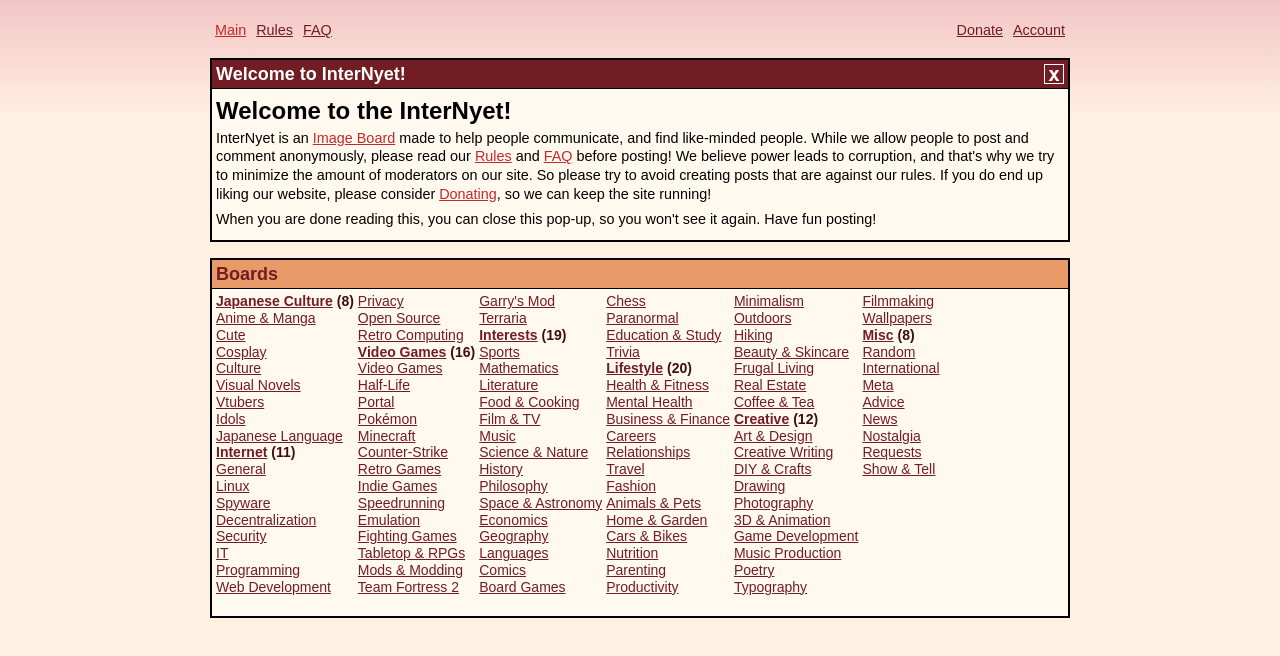
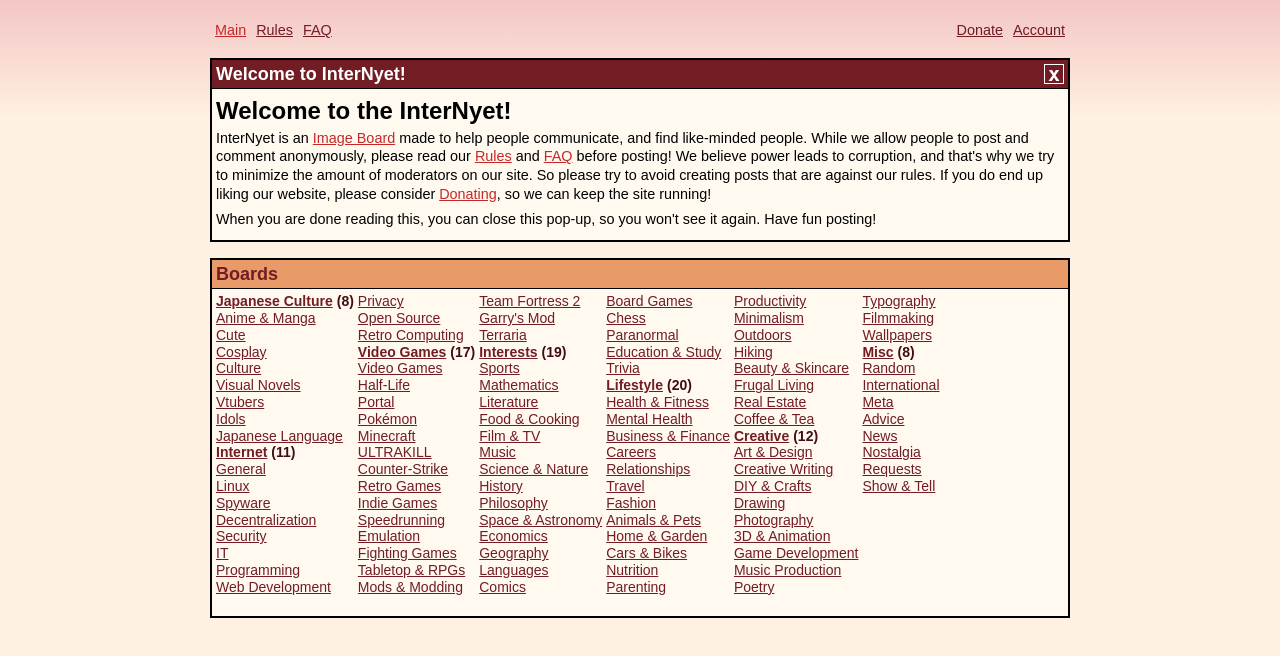
Before and after one commit to Polokalap/InterNyet, a Next.js app: page / in a window 1280 px wide. Shown: the top 656 px of the page. Built offline with nearby package versions, Linux system fonts and the light colour scheme; no server answers.

Commit message:
Added ULTRAKILL to the boards list under the Video Games category, as it's the best game PERIOD

```diff
--- a/app/account/page.tsx
+++ b/app/account/page.tsx
@@ -1,4 +1,5 @@
 import { requireUser } from "@/app/lib/auth";
+import NavBar from "@/app/components/navbar/NavBar";
 
 export default async function Page() {
 
@@ -8,7 +9,11 @@ export default async function Page() {
 
         <>
 
+            <div className={"flex flex-col gap-10 w-full md:w-215 mt-0 m-auto pt-5 pb-5"}>
 
+                <NavBar />
+
+            </div>
 
         </>
 
--- a/public/boards.json
+++ b/public/boards.json
@@ -107,6 +107,10 @@
       {
         "name": "Minecraft",
         "path": "mc"
+      },
+      {
+        "name": "ULTRAKILL",
+        "path": "peak"
       },
       {
         "name": "Counter-Strike",
```
